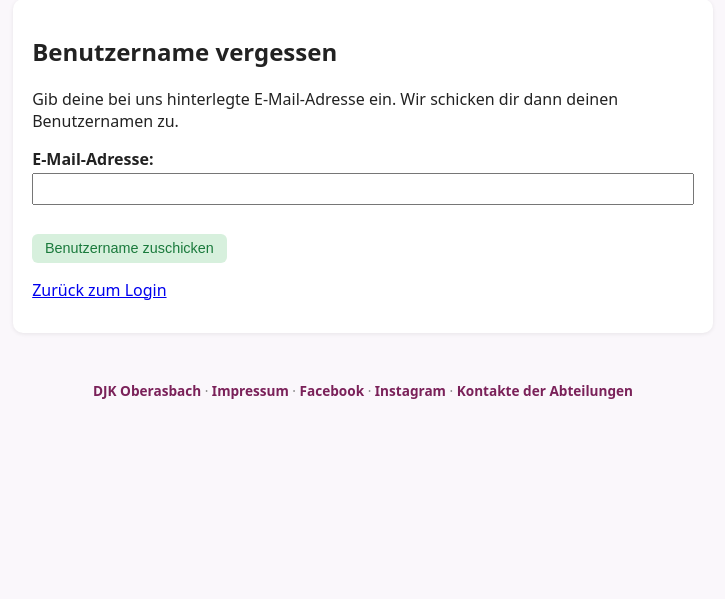
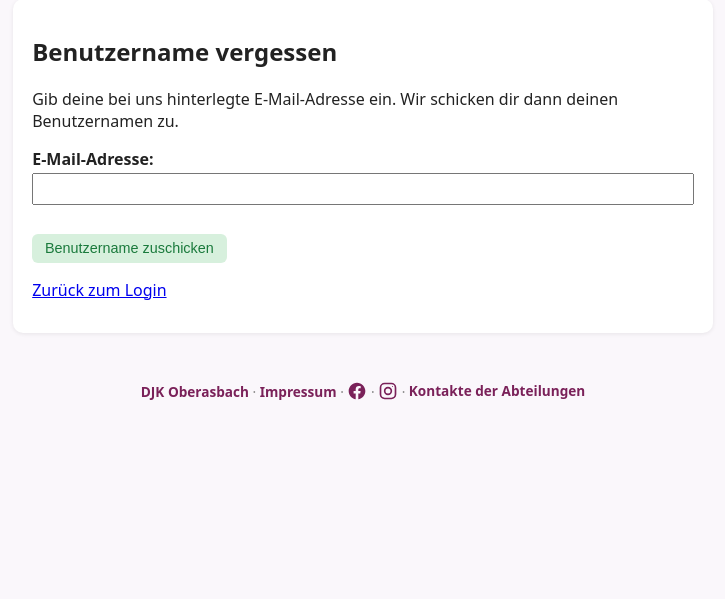
Before and after one commit to DBueltena1985/Garde-Tanz-App, a Django app: page /benutzername-vergessen/ in a window 1280 px wide. Shown: the part 103-702 px from the top of the page, without its empty margins (277-1002 px from the left). Run offline with Django 5.2, Linux system fonts and the light colour scheme.

Commit message:
Facebook- und Instagram-Link im Footer als Icon statt Text anzeigen

```diff
--- a/mitglieder/templates/mitglieder/base.html
+++ b/mitglieder/templates/mitglieder/base.html
@@ -231,9 +231,13 @@
         ·
         <a href="https://www.djk-oberasbach.de/impressum.php" target="_blank" rel="noopener">Impressum</a>
         ·
-        <a href="https://www.facebook.com/djkoberasbach?locale=de_DE" target="_blank" rel="noopener">Facebook</a>
+        <a href="https://www.facebook.com/djkoberasbach?locale=de_DE" target="_blank" rel="noopener" title="Facebook" aria-label="Facebook" style="vertical-align:middle;">
+            <svg xmlns="http://www.w3.org/2000/svg" width="20" height="20" viewBox="0 0 24 24" fill="currentColor"><path d="M22 12.06C22 6.53 17.52 2 12 2S2 6.53 2 12.06c0 5 3.66 9.13 8.44 9.94v-7.03H7.9v-2.91h2.54V9.85c0-2.5 1.49-3.89 3.77-3.89 1.09 0 2.24.2 2.24.2v2.46h-1.26c-1.24 0-1.63.77-1.63 1.56v1.88h2.78l-.44 2.91h-2.34V22c4.78-.81 8.44-4.94 8.44-9.94z"/></svg>
+        </a>
         ·
-        <a href="https://www.instagram.com/djkoberasbach/" target="_blank" rel="noopener">Instagram</a>
+        <a href="https://www.instagram.com/djkoberasbach/" target="_blank" rel="noopener" title="Instagram" aria-label="Instagram" style="vertical-align:middle;">
+            <svg xmlns="http://www.w3.org/2000/svg" width="20" height="20" viewBox="0 0 24 24" fill="none" stroke="currentColor" stroke-width="2" stroke-linecap="round" stroke-linejoin="round"><rect x="3" y="3" width="18" height="18" rx="5"/><circle cx="12" cy="12" r="4"/><circle cx="17.5" cy="6.5" r="0.6" fill="currentColor" stroke="none"/></svg>
+        </a>
         ·
         <details class="footer-kontakte">
             <summary>Kontakte der Abteilungen</summary>
```
